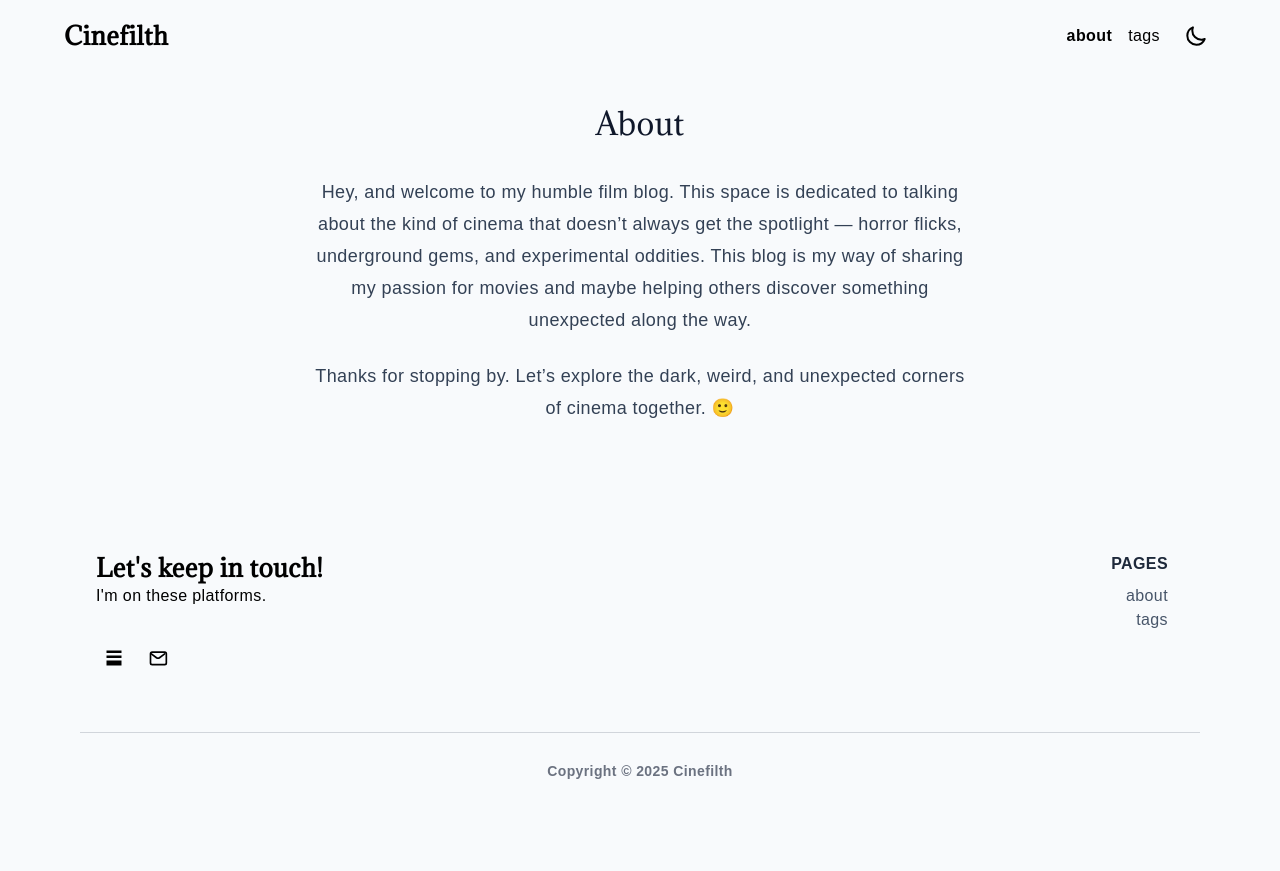
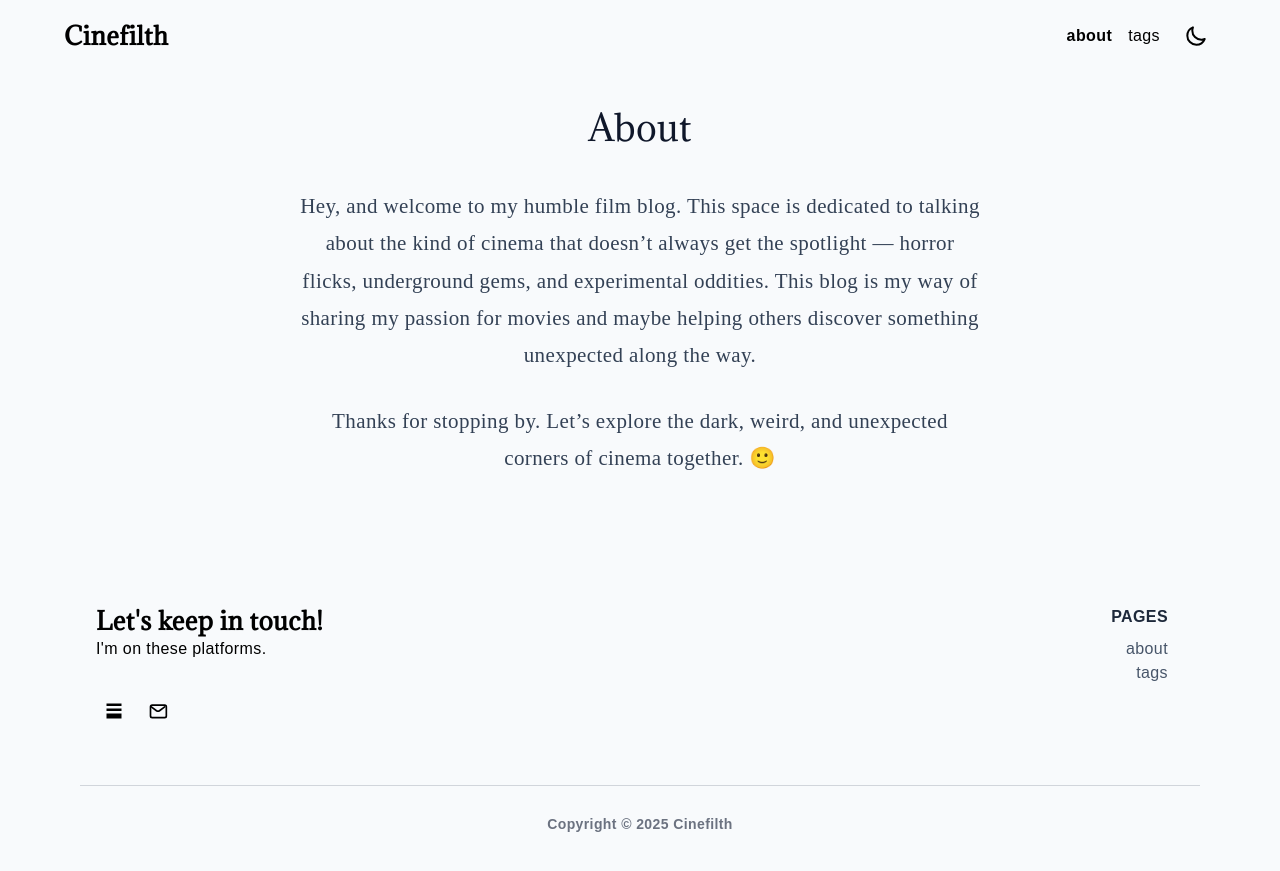
Before and after one commit to KanbeiKuroda/q7m_s9xv4kz8r2b1t6_dwpf0hlj, a Jekyll site: the page built from about.md, in a window 1280 px wide. Shown: the top 871 px of the page. Built offline with Jekyll 4.4.1, drawn with Linux system fonts in a browser that asks for light colours; some web fonts are replaced.

Commit message:
Update page.html

```diff
--- a/_layouts/page.html
+++ b/_layouts/page.html
@@ -1,6 +1,18 @@
 ---
 layout: base
 ---
+<style>
+  @font-face {
+    font-family: 'Crimson Pro';
+    src: url('/assets/Crimson_Pro/CrimsonPro-VariableFont_wght.ttf') format('truetype');
+    font-weight: 200 900;
+    font-style: normal;
+  }
+  .prose {
+    font-family: 'Crimson Pro', serif;
+    font-size: 21px;
+  }
+</style>
 
 <div class="flex justify-center py-4 md:py-8">
   <article class="text-center prose md:prose-lg prose-p:font-normal prose-headings:font-light prose-slate dark:prose-invert">
```
